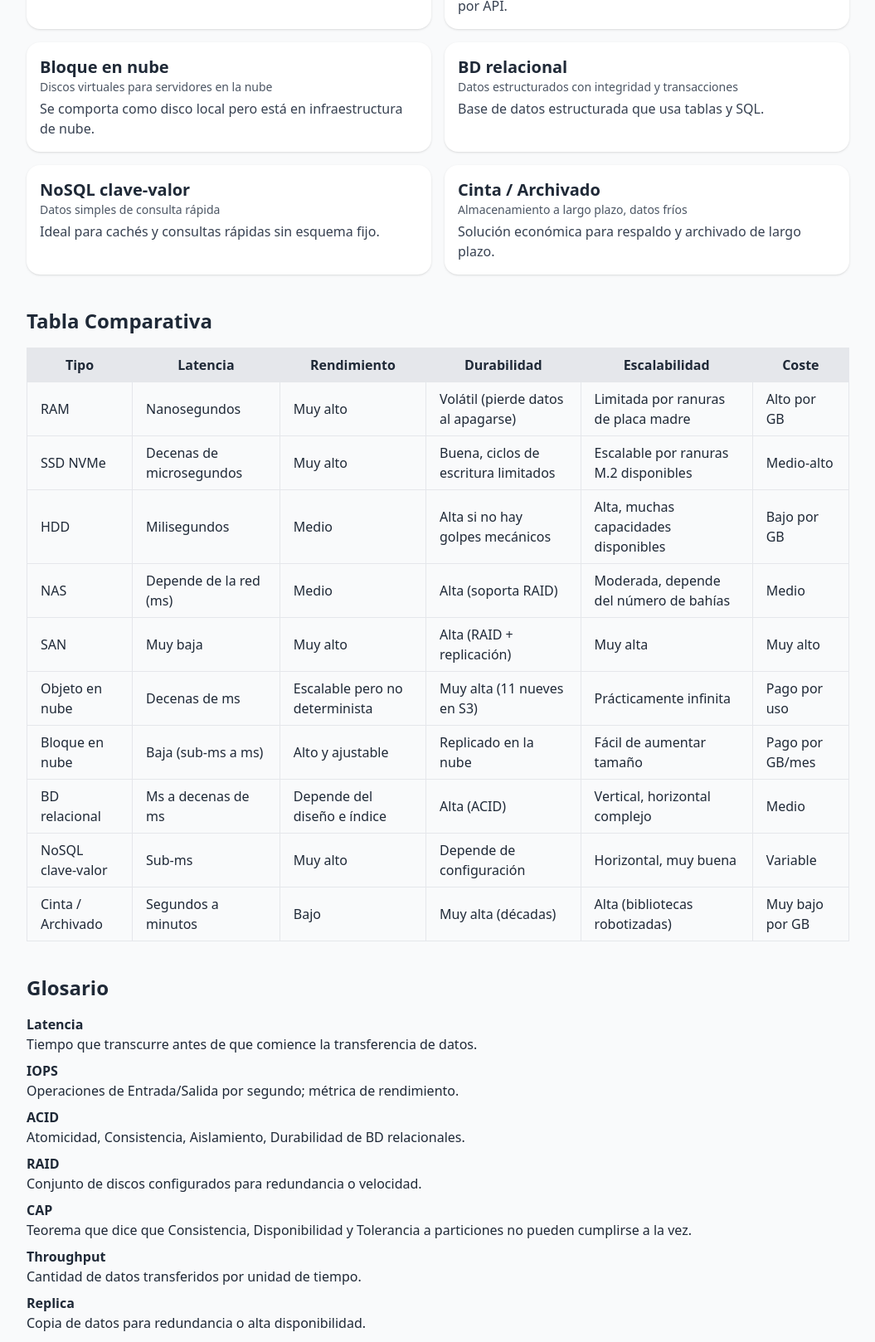
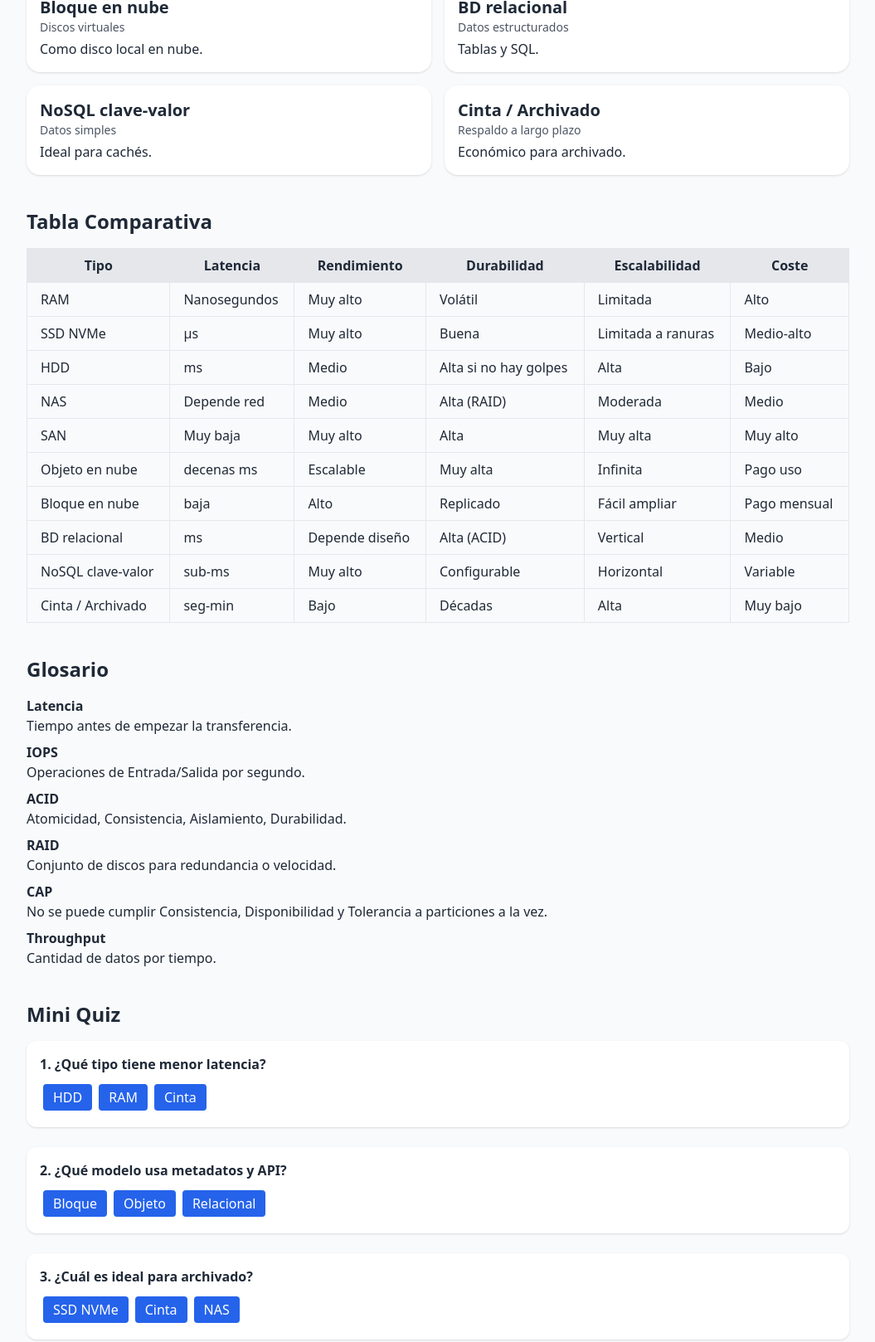
Before and after one commit to canojuansarobe-byte/almacenamiento-web, a plain HTML site: page index.html in a window 1280 px wide. Shown: the part 687-2305 px from the top of the page at 83% size, without its empty margins (112-1167 px from the left). Drawn offline with nearby package versions, Linux system fonts and the light colour scheme.

Commit message:
Update index.html

```diff
--- a/index.html
+++ b/index.html
@@ -4,7 +4,6 @@
   <meta charset="UTF-8" />
   <meta name="viewport" content="width=device-width, initial-scale=1.0" />
   <title>Tipos de Almacenamiento de Datos</title>
-  <!-- Tailwind CSS vía CDN -->
   <script src="https://cdn.tailwindcss.com"></script>
 </head>
 <body class="bg-gray-50 text-gray-800 font-sans">
@@ -14,7 +13,7 @@
   </header>
 
   <main class="max-w-5xl mx-auto p-4 space-y-10">
-    <!-- Sección de filtro -->
+    <!-- Filtro -->
     <section>
       <h2 class="text-2xl font-semibold mb-2">Filtrar Tipos</h2>
       <select id="filtro" class="p-2 border rounded w-full">
@@ -27,13 +26,13 @@
       </select>
     </section>
 
-    <!-- Sección de tarjetas -->
+    <!-- Tarjetas -->
     <section>
       <h2 class="text-2xl font-semibold mb-4">Tipos en Tarjetas</h2>
       <div id="tarjetas" class="grid sm:grid-cols-2 gap-4"></div>
     </section>
 
-    <!-- Tabla comparativa -->
+    <!-- Tabla -->
     <section>
       <h2 class="text-2xl font-semibold mb-4">Tabla Comparativa</h2>
       <div class="overflow-x-auto">
@@ -71,240 +70,94 @@
   </footer>
 
   <script>
-    // === Datos de ejemplo ===
+    /* === Datos === */
     const items = [
-      {
-        tipo: "RAM",
-        categoria: "primario",
-        uso: "Memoria de trabajo volátil para procesos en ejecución",
-        ejemplos: "DDR4, DDR5",
-        latencia: "Nanosegundos",
-        rendimiento: "Muy alto",
-        durabilidad: "Volátil (pierde datos al apagarse)",
-        escalabilidad: "Limitada por ranuras de placa madre",
-        coste: "Alto por GB",
-        desc: "Ideal para tareas que requieren acceso ultrarrápido pero temporal."
-      },
-      {
-        tipo: "SSD NVMe",
-        categoria: "secundario",
-        uso: "Almacenamiento de alta velocidad para SO y apps",
-        ejemplos: "Samsung 980 Pro, WD Black SN850",
-        latencia: "Decenas de microsegundos",
-        rendimiento: "Muy alto",
-        durabilidad: "Buena, ciclos de escritura limitados",
-        escalabilidad: "Escalable por ranuras M.2 disponibles",
-        coste: "Medio-alto",
-        desc: "Discos de estado sólido conectados por PCIe, muy rápidos."
-      },
-      {
-        tipo: "HDD",
-        categoria: "secundario",
-        uso: "Almacenamiento masivo de bajo costo",
-        ejemplos: "WD Blue, Seagate Barracuda",
-        latencia: "Milisegundos",
-        rendimiento: "Medio",
-        durabilidad: "Alta si no hay golpes mecánicos",
-        escalabilidad: "Alta, muchas capacidades disponibles",
-        coste: "Bajo por GB",
-        desc: "Discos magnéticos, ideales para grandes volúmenes de datos fríos."
-      },
-      {
-        tipo: "NAS",
-        categoria: "secundario",
-        uso: "Almacenamiento en red para hogares o pymes",
-        ejemplos: "Synology, QNAP",
-        latencia: "Depende de la red (ms)",
-        rendimiento: "Medio",
-        durabilidad: "Alta (soporta RAID)",
-        escalabilidad: "Moderada, depende del número de bahías",
-        coste: "Medio",
-        desc: "Servidor de almacenamiento dedicado accesible en red local."
-      },
-      {
-        tipo: "SAN",
-        categoria: "secundario",
-        uso: "Red de almacenamiento para entornos empresariales",
-        ejemplos: "Fibre Channel SAN, iSCSI SAN",
-        latencia: "Muy baja",
-        rendimiento: "Muy alto",
-        durabilidad: "Alta (RAID + replicación)",
-        escalabilidad: "Muy alta",
-        coste: "Muy alto",
-        desc: "Infraestructura de almacenamiento de nivel corporativo."
-      },
-      {
-        tipo: "Objeto en nube",
-        categoria: "nube",
-        uso: "Almacenamiento distribuido para datos no estructurados",
-        ejemplos: "Amazon S3, Google Cloud Storage",
-        latencia: "Decenas de ms",
-        rendimiento: "Escalable pero no determinista",
-        durabilidad: "Muy alta (11 nueves en S3)",
-        escalabilidad: "Prácticamente infinita",
-        coste: "Pago por uso",
-        desc: "Datos almacenados como objetos con metadatos y acceso por API."
-      },
-      {
-        tipo: "Bloque en nube",
-        categoria: "nube",
-        uso: "Discos virtuales para servidores en la nube",
-        ejemplos: "EBS (AWS), Persistent Disk (GCP)",
-        latencia: "Baja (sub-ms a ms)",
-        rendimiento: "Alto y ajustable",
-        durabilidad: "Replicado en la nube",
-        escalabilidad: "Fácil de aumentar tamaño",
-        coste: "Pago por GB/mes",
-        desc: "Se comporta como disco local pero está en infraestructura de nube."
-      },
-      {
-        tipo: "BD relacional",
-        categoria: "bd",
-        uso: "Datos estructurados con integridad y transacciones",
-        ejemplos: "MySQL, PostgreSQL, SQL Server",
-        latencia: "Ms a decenas de ms",
-        rendimiento: "Depende del diseño e índice",
-        durabilidad: "Alta (ACID)",
-        escalabilidad: "Vertical, horizontal complejo",
-        coste: "Medio",
-        desc: "Base de datos estructurada que usa tablas y SQL."
-      },
-      {
-        tipo: "NoSQL clave-valor",
-        categoria: "bd",
-        uso: "Datos simples de consulta rápida",
-        ejemplos: "Redis, DynamoDB",
-        latencia: "Sub-ms",
-        rendimiento: "Muy alto",
-        durabilidad: "Depende de configuración",
-        escalabilidad: "Horizontal, muy buena",
-        coste: "Variable",
-        desc: "Ideal para cachés y consultas rápidas sin esquema fijo."
-      },
-      {
-        tipo: "Cinta / Archivado",
-        categoria: "archivo",
-        uso: "Almacenamiento a largo plazo, datos fríos",
-        ejemplos: "LTO Ultrium",
-        latencia: "Segundos a minutos",
-        rendimiento: "Bajo",
-        durabilidad: "Muy alta (décadas)",
-        escalabilidad: "Alta (bibliotecas robotizadas)",
-        coste: "Muy bajo por GB",
-        desc: "Solución económica para respaldo y archivado de largo plazo."
-      }
+      {tipo:"RAM",categoria:"primario",uso:"Memoria de trabajo volátil",ejemplos:"DDR4, DDR5",latencia:"Nanosegundos",rendimiento:"Muy alto",durabilidad:"Volátil",escalabilidad:"Limitada",coste:"Alto",desc:"Ideal para tareas ultrarrápidas."},
+      {tipo:"SSD NVMe",categoria:"secundario",uso:"Almacenamiento veloz para SO",ejemplos:"Samsung 980 Pro",latencia:"µs",rendimiento:"Muy alto",durabilidad:"Buena",escalabilidad:"Limitada a ranuras",coste:"Medio-alto",desc:"Discos PCIe muy rápidos."},
+      {tipo:"HDD",categoria:"secundario",uso:"Almacenamiento masivo barato",ejemplos:"WD Blue",latencia:"ms",rendimiento:"Medio",durabilidad:"Alta si no hay golpes",escalabilidad:"Alta",coste:"Bajo",desc:"Magnético, ideal datos fríos."},
+      {tipo:"NAS",categoria:"secundario",uso:"Almacenamiento en red local",ejemplos:"Synology",latencia:"Depende red",rendimiento:"Medio",durabilidad:"Alta (RAID)",escalabilidad:"Moderada",coste:"Medio",desc:"Servidor accesible por red."},
+      {tipo:"SAN",categoria:"secundario",uso:"Red de almacenamiento empresarial",ejemplos:"Fibre Channel",latencia:"Muy baja",rendimiento:"Muy alto",durabilidad:"Alta",escalabilidad:"Muy alta",coste:"Muy alto",desc:"Infraestructura corporativa."},
+      {tipo:"Objeto en nube",categoria:"nube",uso:"Datos no estructurados",ejemplos:"S3, GCS",latencia:"decenas ms",rendimiento:"Escalable",durabilidad:"Muy alta",escalabilidad:"Infinita",coste:"Pago uso",desc:"Acceso por API con metadatos."},
+      {tipo:"Bloque en nube",categoria:"nube",uso:"Discos virtuales",ejemplos:"EBS, PD",latencia:"baja",rendimiento:"Alto",durabilidad:"Replicado",escalabilidad:"Fácil ampliar",coste:"Pago mensual",desc:"Como disco local en nube."},
+      {tipo:"BD relacional",categoria:"bd",uso:"Datos estructurados",ejemplos:"MySQL, Postgres",latencia:"ms",rendimiento:"Depende diseño",durabilidad:"Alta (ACID)",escalabilidad:"Vertical",coste:"Medio",desc:"Tablas y SQL."},
+      {tipo:"NoSQL clave-valor",categoria:"bd",uso:"Datos simples",ejemplos:"Redis, DynamoDB",latencia:"sub-ms",rendimiento:"Muy alto",durabilidad:"Configurable",escalabilidad:"Horizontal",coste:"Variable",desc:"Ideal para cachés."},
+      {tipo:"Cinta / Archivado",categoria:"archivo",uso:"Respaldo a largo plazo",ejemplos:"LTO",latencia:"seg-min",rendimiento:"Bajo",durabilidad:"Décadas",escalabilidad:"Alta",coste:"Muy bajo",desc:"Económico para archivado."}
     ];
 
     const glosario = [
-      { termino: "Latencia", definicion: "Tiempo que transcurre antes de que comience la transferencia de datos." },
-      { termino: "IOPS", definicion: "Operaciones de Entrada/Salida por segundo; métrica de rendimiento." },
-      { termino: "ACID", definicion: "Atomicidad, Consistencia, Aislamiento, Durabilidad de BD relacionales." },
-      { termino: "RAID", definicion: "Conjunto de discos configurados para redundancia o velocidad." },
-      { termino: "CAP", definicion: "Teorema que dice que Consistencia, Disponibilidad y Tolerancia a particiones no pueden cumplirse a la vez." },
-      { termino: "Throughput", definicion: "Cantidad de datos transferidos por unidad de tiempo." },
-      { termino: "Replica", definicion: "Copia de datos para redundancia o alta disponibilidad." }
+      {termino:"Latencia",definicion:"Tiempo antes de empezar la transferencia."},
+      {termino:"IOPS",definicion:"Operaciones de Entrada/Salida por segundo."},
+      {termino:"ACID",definicion:"Atomicidad, Consistencia, Aislamiento, Durabilidad."},
+      {termino:"RAID",definicion:"Conjunto de discos para redundancia o velocidad."},
+      {termino:"CAP",definicion:"No se puede cumplir Consistencia, Disponibilidad y Tolerancia a particiones a la vez."},
+      {termino:"Throughput",definicion:"Cantidad de datos por tiempo."}
     ];
 
     const preguntas = [
-      {
-        enunciado: "¿Qué tipo de almacenamiento suele ofrecer la latencia más baja?",
-        opciones: ["HDD", "RAM", "Cinta"],
-        correcta: "RAM"
-      },
-      {
-        enunciado: "¿Qué modelo de almacenamiento usa metadatos y acceso por API?",
-        opciones: ["Bloque", "Objeto", "Relacional"],
-        correcta: "Objeto"
-      },
-      {
-        enunciado: "¿Cuál es ideal para datos fríos y archivado a largo plazo?",
-        opciones: ["SSD NVMe", "Cinta", "NAS"],
-        correcta: "Cinta"
-      }
+      {enunciado:"¿Qué tipo tiene menor latencia?",opciones:["HDD","RAM","Cinta"],correcta:"RAM"},
+      {enunciado:"¿Qué modelo usa metadatos y API?",opciones:["Bloque","Objeto","Relacional"],correcta:"Objeto"},
+      {enunciado:"¿Cuál es ideal para archivado?",opciones:["SSD NVMe","Cinta","NAS"],correcta:"Cinta"}
     ];
 
-    // === Render dinámico ===
-    const tarjetasContainer = document.getElementById("tarjetas");
-    const tablaBody = document.getElementById("tabla-body");
-    const glosarioDL = document.getElementById("glosario");
-    const quizDiv = document.getElementById("quiz");
+    /* === Render === */
+    const tarjetas=document.getElementById("tarjetas");
+    const tablaBody=document.getElementById("tabla-body");
+    const glosarioDL=document.getElementById("glosario");
+    const quizDiv=document.getElementById("quiz");
 
-    function renderTarjetas(filtro = "todos") {
-      tarjetasContainer.innerHTML = "";
-      items.filter(i => filtro === "todos" || i.categoria === filtro)
-        .forEach(item => {
-          const card = document.createElement("div");
-          card.className = "bg-white p-4 rounded-2xl shadow hover:shadow-lg transition";
-          card.innerHTML = `<h3 class="text-xl font-bold">${item.tipo}</h3>
-            <p class="text-sm text-gray-600 mb-1">${item.uso}</p>
-            <p class="text-gray-700">${item.desc}</p>`;
-          tarjetasContainer.appendChild(card);
+    function renderTarjetas(filtro="todos"){
+      tarjetas.innerHTML="";
+      items.filter(i=>filtro==="todos"||i.categoria===filtro)
+        .forEach(i=>{
+          const d=document.createElement("div");
+          d.className="bg-white p-4 rounded-2xl shadow hover:shadow-lg";
+          d.innerHTML=`<h3 class="text-xl font-bold">${i.tipo}</h3><p class="text-sm text-gray-600 mb-1">${i.uso}</p><p>${i.desc}</p>`;
+          tarjetas.appendChild(d);
         });
     }
-
-    function renderTabla() {
-      tablaBody.innerHTML = "";
-      items.forEach(item => {
-        const row = document.createElement("tr");
-        row.innerHTML = `
-          <td class="border px-4 py-2">${item.tipo}</td>
-          <td class="border px-4 py-2">${item.latencia}</td>
-          <td class="border px-4 py-2">${item.rendimiento}</td>
-          <td class="border px-4 py-2">${item.durabilidad}</td>
-          <td class="border px-4 py-2">${item.escalabilidad}</td>
-          <td class="border px-4 py-2">${item.coste}</td>`;
-        tablaBody.appendChild(row);
+    function renderTabla(){
+      tablaBody.innerHTML="";
+      items.forEach(i=>{
+        tablaBody.innerHTML+=`<tr>
+          <td class="border px-4 py-2">${i.tipo}</td>
+          <td class="border px-4 py-2">${i.latencia}</td>
+          <td class="border px-4 py-2">${i.rendimiento}</td>
+          <td class="border px-4 py-2">${i.durabilidad}</td>
+          <td class="border px-4 py-2">${i.escalabilidad}</td>
+          <td class="border px-4 py-2">${i.coste}</td>
+        </tr>`;
+      });
+    }
+    function renderGlosario(){
+      glosarioDL.innerHTML="";
+      glosario.forEach(g=>{
+        glosarioDL.innerHTML+=`<div><dt class="font-bold">${g.termino}</dt><dd>${g.definicion}</dd></div>`;
+      });
+    }
+    function renderQuiz(){
+      quizDiv.innerHTML="";
+      preguntas.forEach((p,idx)=>{
+        const c=document.createElement("div");
+        c.className="bg-white p-4 rounded-xl shadow";
+        c.innerHTML=`<p class="font-semibold mb-2">${idx+1}. ${p.enunciado}</p>`;
+        p.opciones.forEach(op=>{
+          const b=document.createElement("button");
+          b.textContent=op;
+          b.className="bg-blue-600 text-white px-3 py-1 rounded m-1 hover:bg-blue-700";
+          b.onclick=()=>{
+            r.textContent=op===p.correcta?"✅ Correcto":"❌ Incorrecto";
+            r.className=`mt-2 font-bold ${op===p.correcta?"text-green-600":"text-red-600"}`;
+          };
+          c.appendChild(b);
+        });
+        const r=document.createElement("p");
+        c.appendChild(r);
+        quizDiv.appendChild(c);
       });
     }
 
-    function renderGlosario() {
-      glosarioDL.innerHTML = "";
-      glosario.forEach(g => {
-        const div = document.createElement("div");
-        div.innerHTML = `<dt class="font-bold">${g.termino}</dt><dd>${g.definicion}</dd>`;
-        glosarioDL.appendChild(div);
-      });
-    }
-
-    function renderQuiz() {
-      quizDiv.innerHTML = "";
-      preguntas.forEach((p, idx) => {
-        const cont = document.createElement("div");
-        cont.className = "p-4 bg-white rounded-xl shadow";
-        cont.innerHTML = `<p class="font-semibold mb-2">${idx + 1}. ${p.enunciado}</p>`;
-        p.opciones.forEach(op => {
-          const btn = document.createElement("button");
-          btn.textContent = op;
-          btn.className = "bg-blue-600 text-white px-3 py-1 rounded m-1 hover:bg-blue-700";
-          btn.onclick = () => {
-            const result = cont.querySelector(".resultado");
-            if (op === p.correcta) {
-              result.textContent = "✅ Correcto";
-              result.className = "resultado text-green-600 font-bold";
-            } else {
-              result.textContent = "❌ Incorrecto";
-              result.className = "resultado text-red-600 font-bold";
-            }
-          };
-          cont.appendChild(btn);
-        });
-        const res = document.createElement("p");
-        res.className = "resultado mt-2";
-        cont.appendChild(res);
-        quizDiv.appendChild(cont);
-      });
-    }
-
-    // Eventos
-    document.getElementById("filtro").addEventListener("change", e => {
-      renderTarjetas(e.target.value);
-    });
-
-    // Render inicial
-    renderTarjetas();
-    renderTabla();
-    renderGlosario();
-    renderQuiz();
+    document.getElementById("filtro").addEventListener("change",e=>renderTarjetas(e.target.value));
+    renderTarjetas();renderTabla();renderGlosario();renderQuiz();
   </script>
 </body>
 </html>
```
